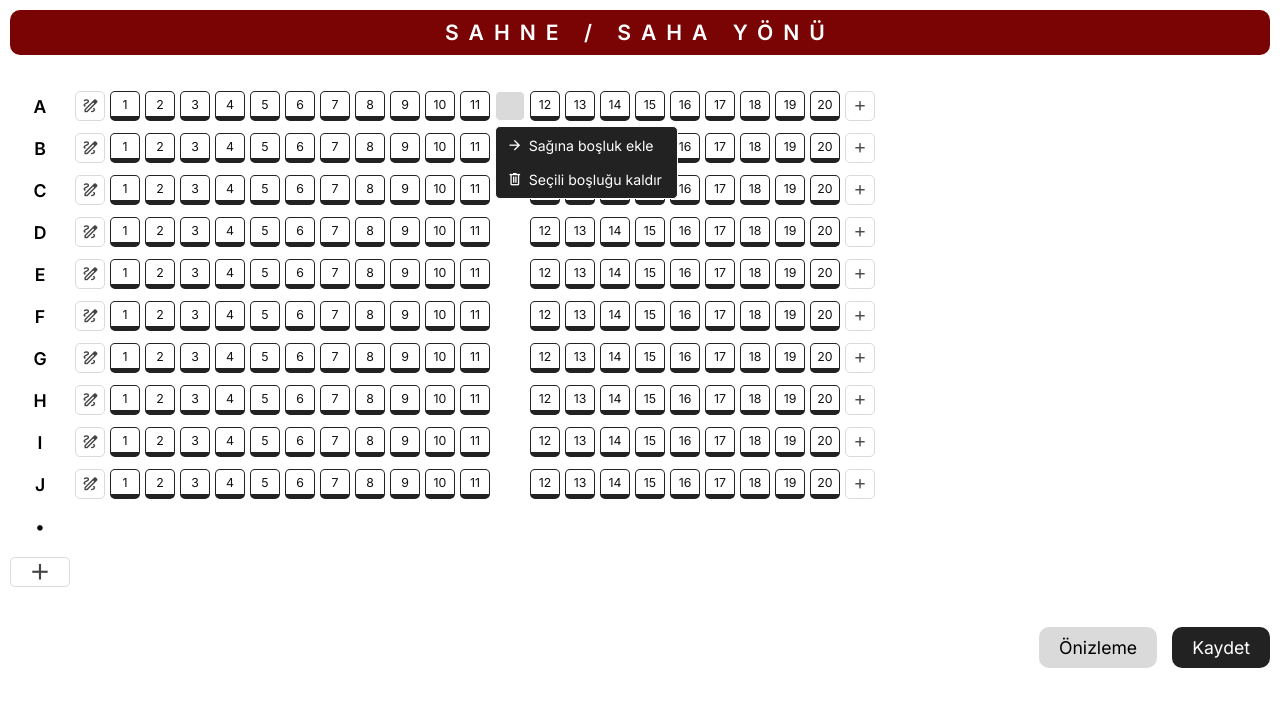
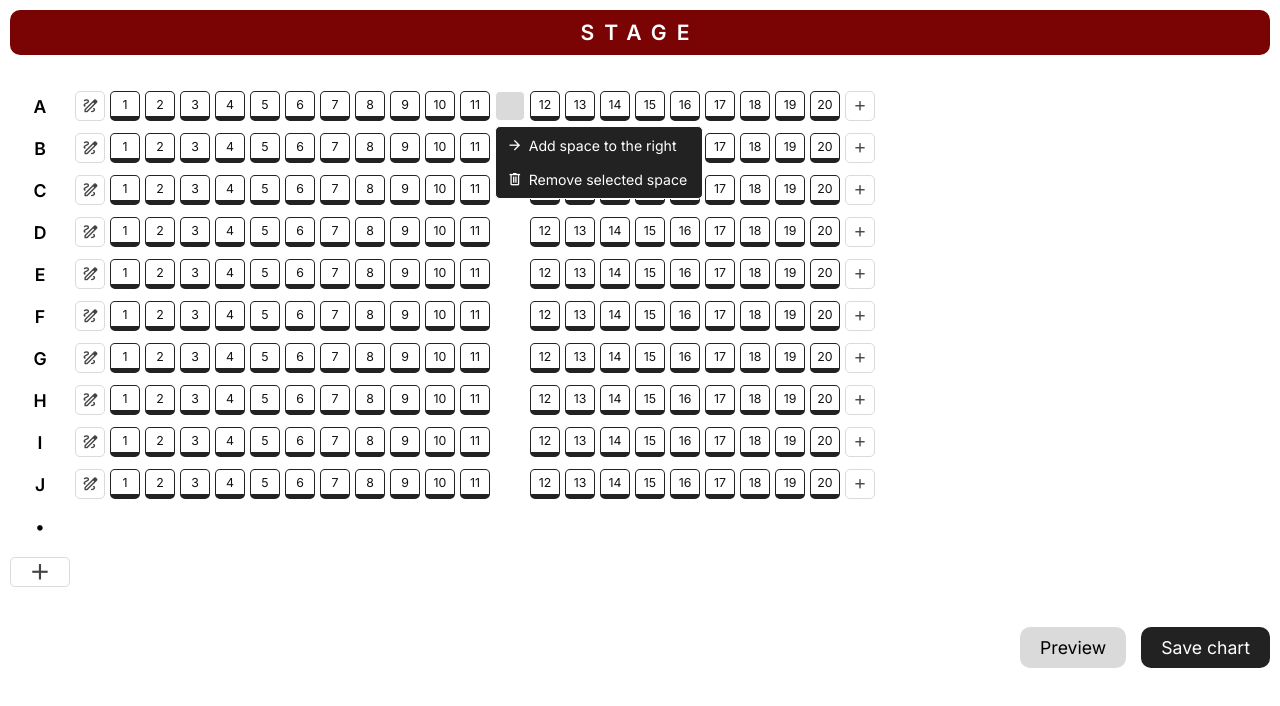
Before and after one commit to cenksari/react-seatmap-creator, a React (Create React App) app: page / in a window 1280 px wide. Both pictures are taken after a click on the button 510 px from the left and 106 px from the top of the page. Shown: the top 706 px of the page. Built offline with nearby package versions, Linux system fonts and the light colour scheme.

Commit message:
Update texts.

```diff
--- a/src/App.tsx
+++ b/src/App.tsx
@@ -169,7 +169,7 @@ const App = (): React.JSX.Element => {
   const addSeatedRow = (name: string) => {
     if (seatData.has(name)) {
       // eslint-disable-next-line no-alert
-      alert(`Sıra adı ${name} zaten mevcut.`);
+      alert(`Row ${name} already exists.`);
 
       return;
     }
@@ -296,10 +296,10 @@ const App = (): React.JSX.Element => {
 
       <div className='flex flex-gap-medium flex-end buttons'>
         <button type='button' className='button gray'>
-          Önizleme
+          Preview
         </button>
         <button type='button' className='button black'>
-          Kaydet
+          Save chart
         </button>
       </div>
 
--- a/src/components/NewRow.tsx
+++ b/src/components/NewRow.tsx
@@ -60,7 +60,7 @@ const NewRow = ({ addEmptyRow, addSeatedRow }: IProps): React.JSX.Element => {
         onClick={() => setMenuOpened((prev) => !prev)}
         className={`row-label mini-button ${menuOpened ? 'active' : ''}`}
         data-tooltip-id='description'
-        data-tooltip-content='Yeni sıra ekle'
+        data-tooltip-content='New row'
       >
         <span className='material-symbols-outlined'>add</span>
       </button>
@@ -73,7 +73,7 @@ const NewRow = ({ addEmptyRow, addSeatedRow }: IProps): React.JSX.Element => {
             className={formOpened ? 'active' : 'passive'}
           >
             <span className='material-symbols-outlined'>more_horiz</span>
-            Koltuklu sıra ekle
+            Add seated row
           </button>
           {formOpened && (
             <div className='flex flex-gap-small flex-column flex-v-center dropdown-form'>
@@ -85,17 +85,17 @@ const NewRow = ({ addEmptyRow, addSeatedRow }: IProps): React.JSX.Element => {
                 maxLength={3}
                 name='rowName'
                 value={formValues.name}
-                placeholder='Sıra adı girin'
+                placeholder='Enter row name'
                 onChange={(e) => setFormValues({ ...formValues, name: e.target.value })}
               />
               <button type='button' onClick={() => handleSeatedRowAdd()}>
-                Ekle
+                Add
               </button>
             </div>
           )}
           <button type='button' onClick={() => handleButtonClick(addEmptyRow)}>
             <span className='material-symbols-outlined'>expand</span>
-            Boş sıra / koridor ekle
+            Add empty row / hallway
           </button>
         </div>
       )}
--- a/src/components/NewSeat.tsx
+++ b/src/components/NewSeat.tsx
@@ -43,7 +43,7 @@ const NewSeat = ({ seat, addEmptySeat, addAvailableSeat }: IProps): React.JSX.El
         onClick={() => setMenuOpened((prev) => !prev)}
         className={`seat mini-button ${menuOpened ? 'active' : ''}`}
         data-tooltip-id='description'
-        data-tooltip-content='Yeni koltuk ekle'
+        data-tooltip-content='Add new seat'
       >
         <span className='material-symbols-outlined'>add</span>
       </button>
@@ -52,11 +52,11 @@ const NewSeat = ({ seat, addEmptySeat, addAvailableSeat }: IProps): React.JSX.El
         <div className='flex flex-gap flex-column dropdown'>
           <button type='button' onClick={() => handleSeatAction('right', addAvailableSeat)}>
             <span className='material-symbols-outlined'>event_seat</span>
-            Koltuk ekle
+            Add seat
           </button>
           <button type='button' onClick={() => handleSeatAction('right', addEmptySeat)}>
             <span className='material-symbols-outlined'>check_box_outline_blank</span>
-            Boşluk ekle
+            Add space
           </button>
         </div>
       )}
--- a/src/components/Row.tsx
+++ b/src/components/Row.tsx
@@ -51,7 +51,7 @@ const Row = React.memo(({ row, empty, children, editRowName }: IProps): React.JS
               type='button'
               className='seat mini-button'
               data-tooltip-id='description'
-              data-tooltip-content='Sırayı düzenle'
+              data-tooltip-content='Edit row'
               onClick={() => setMenuOpened((prev) => !prev)}
             >
               <span className='material-symbols-outlined'>draw</span>
@@ -61,7 +61,7 @@ const Row = React.memo(({ row, empty, children, editRowName }: IProps): React.JS
               <div className='flex flex-gap flex-column dropdown'>
                 <button type='button' className='active'>
                   <span className='material-symbols-outlined'>draw</span>
-                  Sırayı düzenle
+                  Edit row
                 </button>
                 <div className='flex flex-gap-small flex-column flex-v-center dropdown-form'>
                   <input
@@ -72,16 +72,16 @@ const Row = React.memo(({ row, empty, children, editRowName }: IProps): React.JS
                     maxLength={3}
                     name='rowName'
                     value={formValues.name}
-                    placeholder='Sıra adı girin'
+                    placeholder='Enter row name'
                     onChange={(e) => setFormValues({ ...formValues, name: e.target.value })}
                   />
                   <button type='button' onClick={() => handleEditRowName()}>
-                    Değiştir
+                    Update
                   </button>
                 </div>
                 <button type='button' onClick={() => setMenuOpened(false)}>
                   <span className='material-symbols-outlined'>close</span>
-                  Düzenlemeden çık
+                  Exit editing
                 </button>
               </div>
             )}
--- a/src/components/Seat.tsx
+++ b/src/components/Seat.tsx
@@ -48,17 +48,17 @@ const Seat = React.memo(({ seat, addEmptySeat, deleteSeat }: IProps): React.JSX.
       {seat.status === 'available' && (
         <button type='button' onClick={() => handleOnClick('left')}>
           <span className='material-symbols-outlined'>arrow_back</span>
-          Soluna boşluk ekle
+          Add space to the left
         </button>
       )}
       <button type='button' onClick={() => handleOnClick('right')}>
         <span className='material-symbols-outlined'>arrow_forward</span>
-        Sağına boşluk ekle
+        Add space to the right
       </button>
       {seat.status === 'empty' && (
         <button type='button' onClick={() => handleOnDelete()}>
           <span className='material-symbols-outlined'>delete</span>
-          Seçili boşluğu kaldır
+          Remove selected space
         </button>
       )}
     </div>
--- a/src/components/Stage.tsx
+++ b/src/components/Stage.tsx
@@ -1,7 +1,7 @@
 import React from 'react';
 
 const Stage = (): React.JSX.Element => {
-  return <div className='stage'>SAHNE / SAHA YÖNÜ</div>;
+  return <div className='stage'>STAGE</div>;
 };
 
 export default Stage;
```
